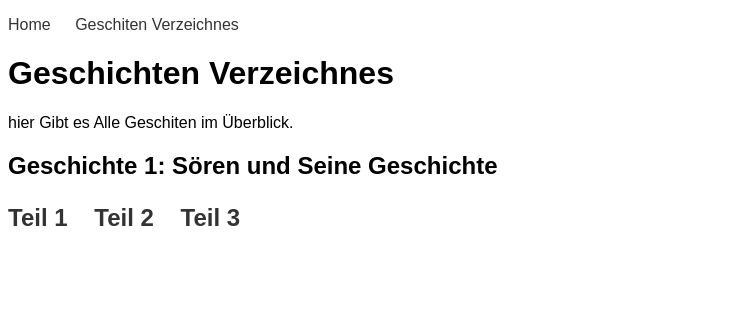
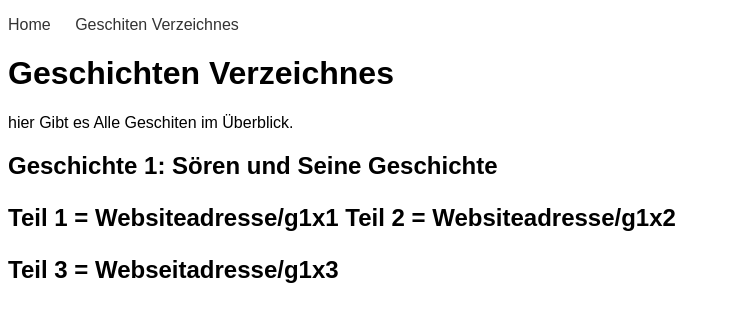
Before and after one commit to GalaxyStarsGmbH/Geschichtenseite1, a plain HTML site: page verzeichnes.html in a window 1280 px wide. Shown: the whole page, without its empty margins (0-730 px from the left). Drawn offline with Linux system fonts and the light colour scheme.

Commit message:
Update verzeichnes.html

```diff
--- a/verzeichnes.html
+++ b/verzeichnes.html
@@ -37,12 +37,7 @@
    </p> hier Gibt es Alle Geschiten im Überblick.</p>
 
     <h2> Geschichte 1: Sören und Seine Geschichte<h2>
-    <nav>
-        <ul>
-            <li><a herf="g1x1.html">Teil 1</a></li>
-            <li><a herf="g1x2.html">Teil 2</a></li>
-            <li><a herf="g1x3.html">Teil 3</a></li>
-        </ul>
-    </nav>
+    <p> Teil 1 = Websiteadresse/g1x1 </b> Teil 2 = Websiteadresse/g1x2</p>
+    <p> Teil 3 = Webseitadresse/g1x3</p>
 </body>
 </html>
```
